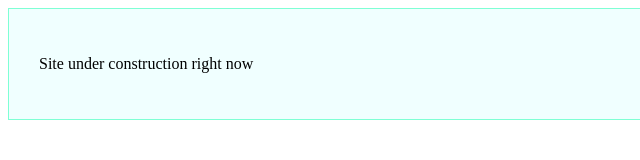
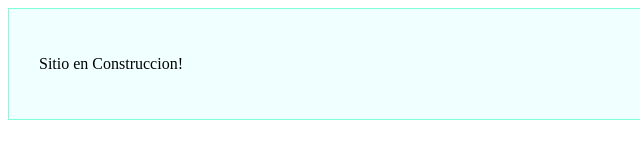
Before and after one commit to CodeKommissar/CodeKommissar.github.io, a plain HTML site: page index.html in a window 1280 px wide. Shown: the full height of the page, 0-640 px from the left. Drawn offline with Linux system fonts and the light colour scheme.

Commit message:
Change the text

```diff
--- a/index.html
+++ b/index.html
@@ -6,7 +6,7 @@
 </head>
 <body>
 <div>
-	<p>Site under construction right now</p>
+	<p>Sitio en Construccion!</p>
   <!--<h1>Luis Rodriguez</h1>
   <p>I'm an aspiring full stack web developer. I love books, coding, and exercise.</p>
   <h2>Skills</h2>
```
